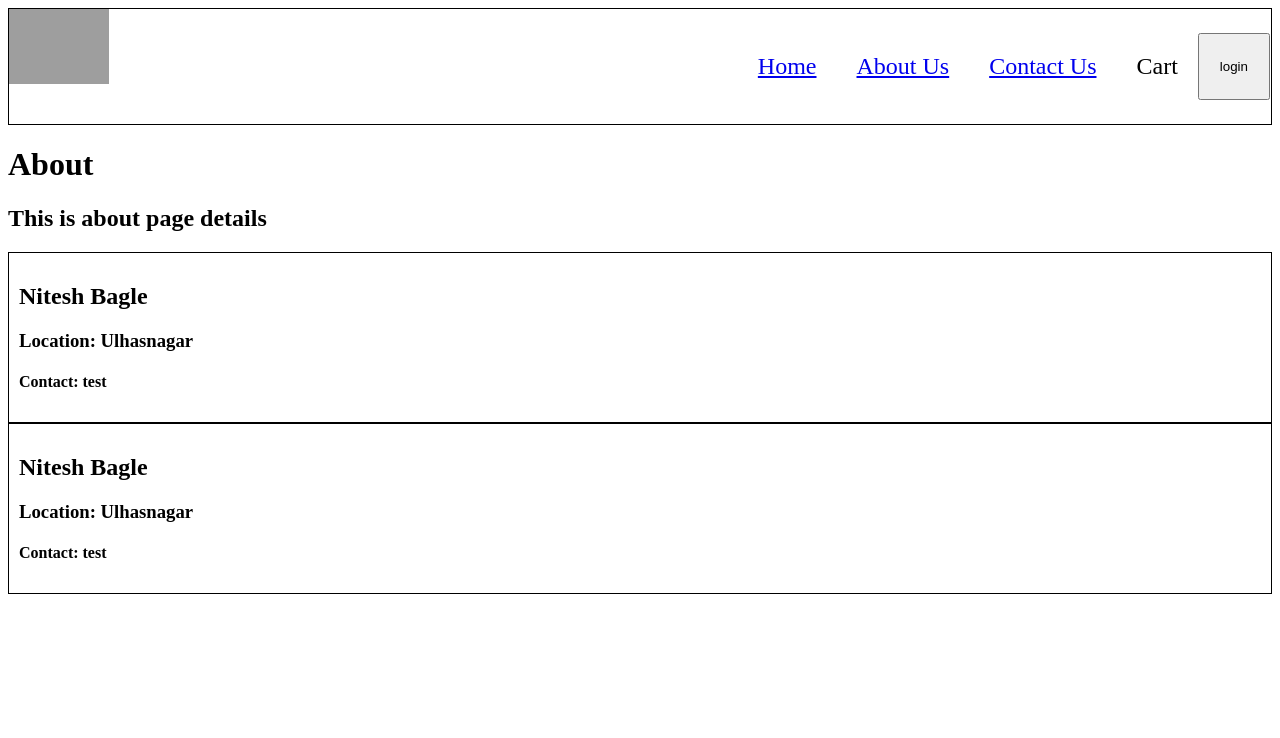
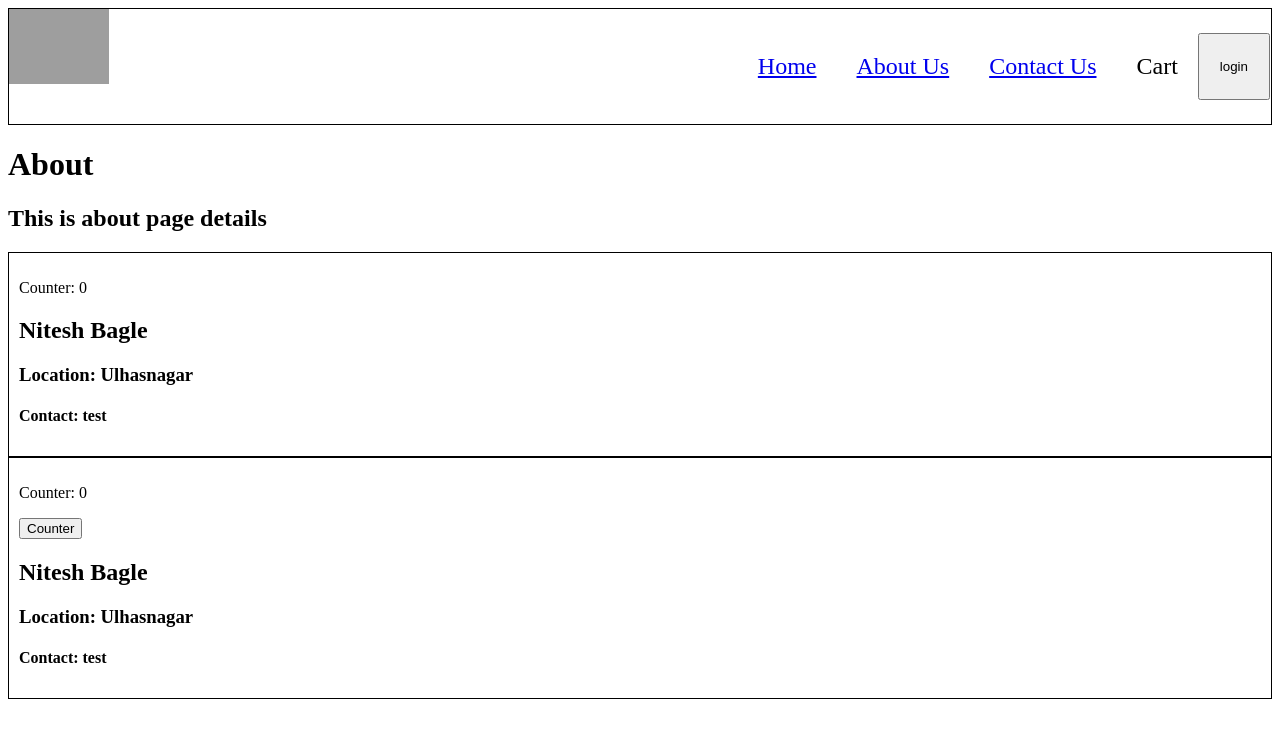
Before and after one commit to NiteshBagle123/namaste_react_2024, a React (Vite) app in the folder inception/: page /about in a window 1280 px wide. Shown: the top 738 px of the page. Built offline with nearby package versions, Linux system fonts and the light colour scheme; grey boxes are pictures that could not be loaded.

Commit message:
state in class based component

```diff
--- a/inception/src/components/User.js
+++ b/inception/src/components/User.js
@@ -1,9 +1,11 @@
-import React from 'react';
+import React, { useState } from 'react';
 
 const User = (props) => {
+  const [count, setCount] = useState(0);
   const { name, location } = props;
   return (
     <div className='user-card'>
+        <p>Counter: {count}</p>
         <h2>{name}</h2>
         <h3>Location: {location}</h3>
         <h4>Contact: test</h4>
--- a/inception/src/components/UserClass.js
+++ b/inception/src/components/UserClass.js
@@ -3,12 +3,18 @@ import React from "react";
 class UserClass extends React.Component {
     constructor(props) {
         super(props);
+        this.state = {
+            count: 0
+        }
     }
 
     render() {
         const { name, location } = this.props;
+        const { count } = this.state;
         return (
             <div className='user-card'>
+                <p>Counter: {count}</p>
+                <button onClick={() => this.setState({ ...this.state, count: this.state.count + 1 })}>Counter</button>
                 <h2>{name}</h2>
                 <h3>Location: {location}</h3>
                 <h4>Contact: test</h4>
```
